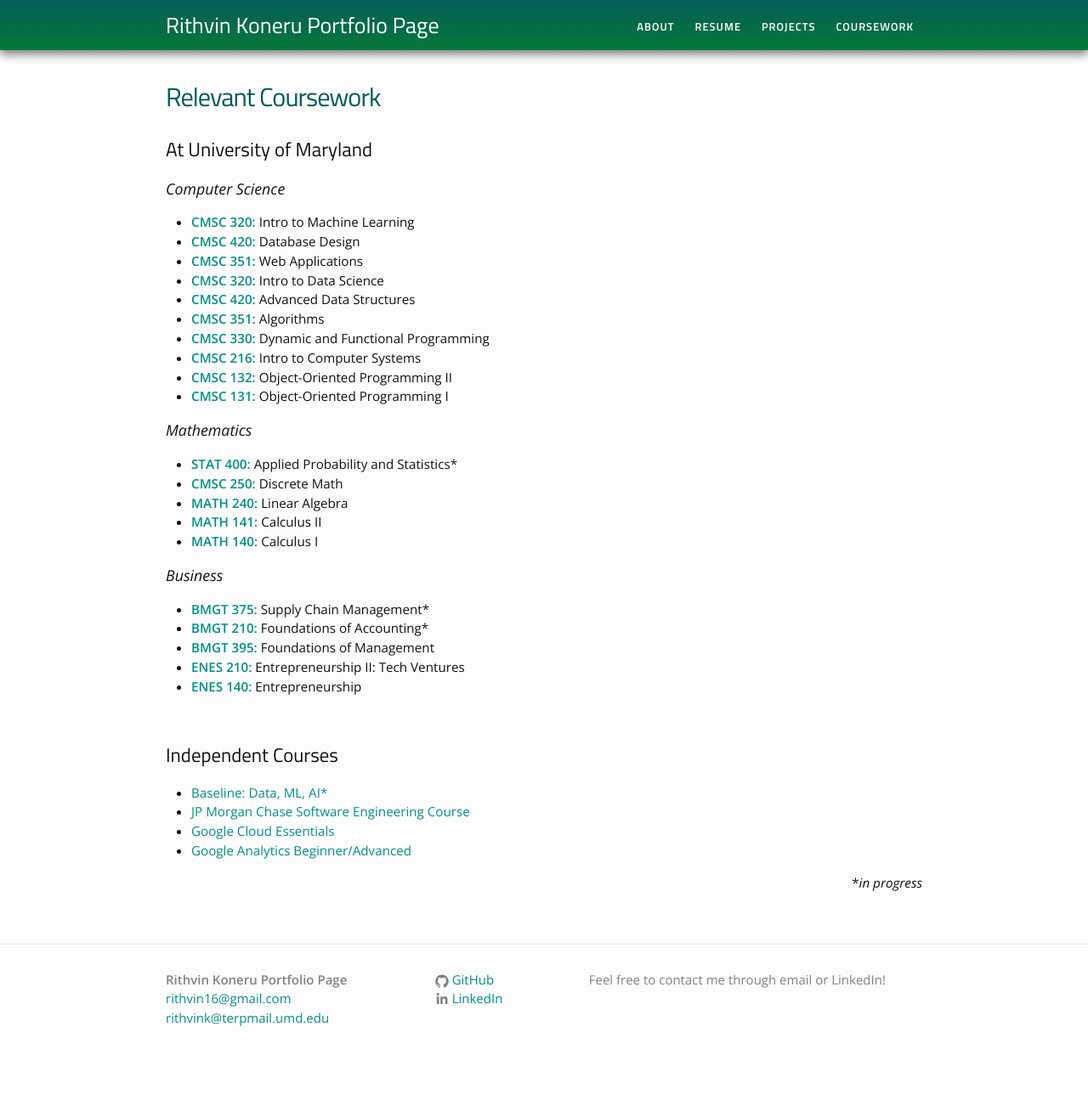
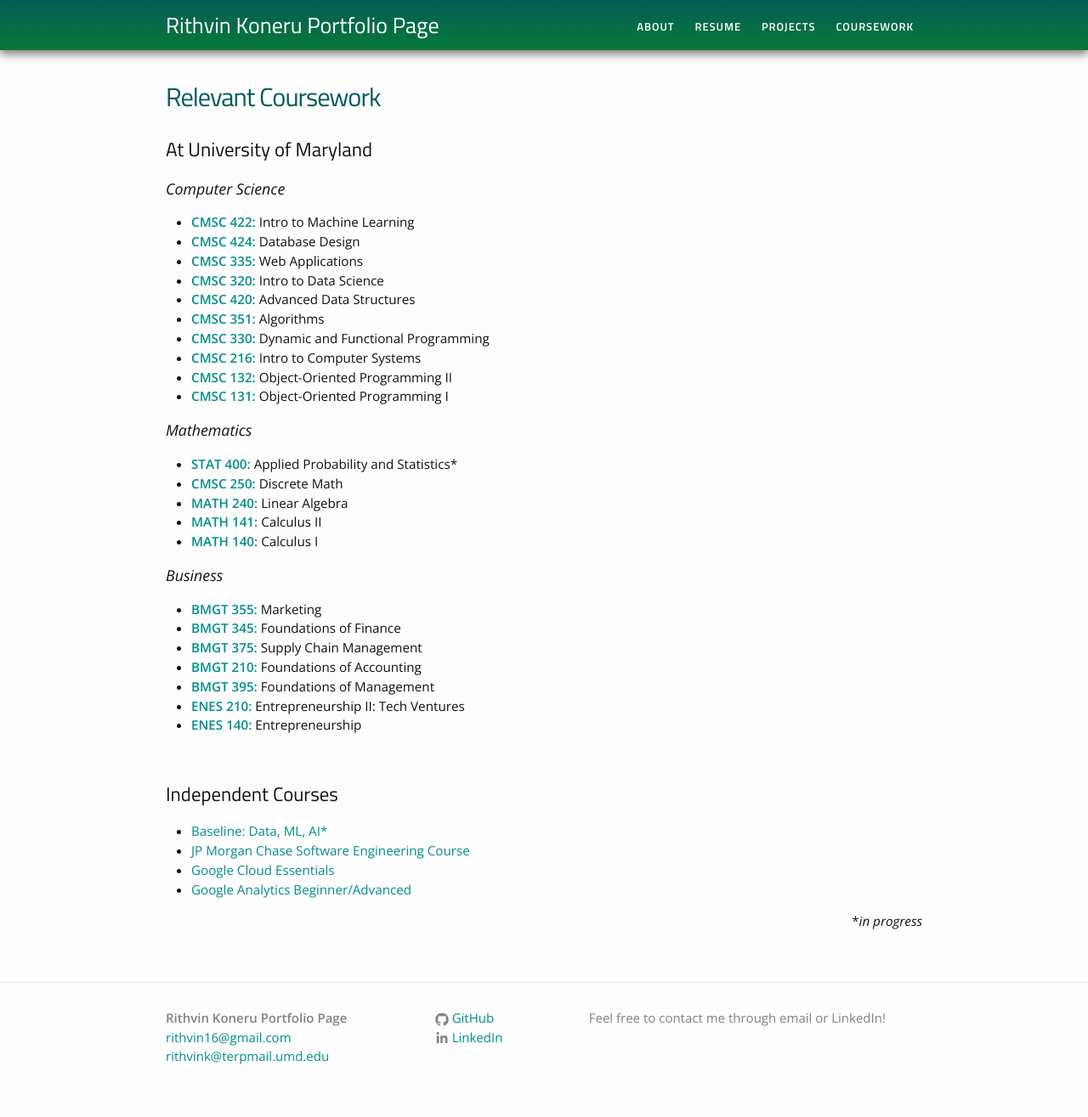
Before and after one commit to RithvinK/RithvinK.github.io, a Jekyll site: the page built from courses.md, in a window 1280 px wide. Shown: the whole page at 85% size. Built offline with Jekyll 4.4.1, drawn with Linux system fonts in a browser that asks for light colours; before the commit the page ends 1269 px from its top, so only the background shows below that.

Commit message:
Update courses.md

```diff
--- a/courses.md
+++ b/courses.md
@@ -9,9 +9,9 @@ permalink: /courses/
 <h3>Computer Science</h3>
 
 <ul>
-	<li><a href="https://planetterp.com/course/CMSC320"><b>CMSC 320:</b></a> Intro to Machine Learning</li>
-	<li><a href="https://planetterp.com/course/CMSC420"><b>CMSC 420:</b></a> Database Design</li>
-	<li><a href="https://planetterp.com/course/CMSC351"><b>CMSC 351:</b></a> Web Applications</li>
+	<li><a href="https://planetterp.com/course/CMSC422"><b>CMSC 422:</b></a> Intro to Machine Learning</li>
+	<li><a href="https://planetterp.com/course/CMSC424"><b>CMSC 424:</b></a> Database Design</li>
+	<li><a href="https://planetterp.com/course/CMSC335"><b>CMSC 335:</b></a> Web Applications</li>
 	<li><a href="https://planetterp.com/course/CMSC320"><b>CMSC 320:</b></a> Intro to Data Science</li>
 	<li><a href="https://planetterp.com/course/CMSC420"><b>CMSC 420:</b></a> Advanced Data Structures</li>
 	<li><a href="https://planetterp.com/course/CMSC351"><b>CMSC 351:</b></a> Algorithms</li>
@@ -34,8 +34,10 @@ permalink: /courses/
 <h3>Business</h3>
 
 <ul>
-	<li><a href="https://planetterp.com/course/BMGT375"><b>BMGT 375:</b></a> Supply Chain Management*</li>
-	<li><a href="https://planetterp.com/course/BMGT210"><b>BMGT 210:</b></a> Foundations of Accounting*</li>
+	<li><a href="https://planetterp.com/course/BMGT355"><b>BMGT 355:</b></a> Marketing</li>
+	<li><a href="https://planetterp.com/course/BMGT345"><b>BMGT 345:</b></a> Foundations of Finance</li>
+	<li><a href="https://planetterp.com/course/BMGT375"><b>BMGT 375:</b></a> Supply Chain Management</li>
+	<li><a href="https://planetterp.com/course/BMGT210"><b>BMGT 210:</b></a> Foundations of Accounting</li>
 	<li><a href="https://planetterp.com/course/BMGT395"><b>BMGT 395:</b></a> Foundations of Management</li>
 	<li><a href="https://planetterp.com/course/ENES210"><b>ENES 210:</b></a> Entrepreneurship II: Tech Ventures</li>
 	<li><a href="https://planetterp.com/course/ENES140"><b>ENES 140:</b></a> Entrepreneurship</li>
```
